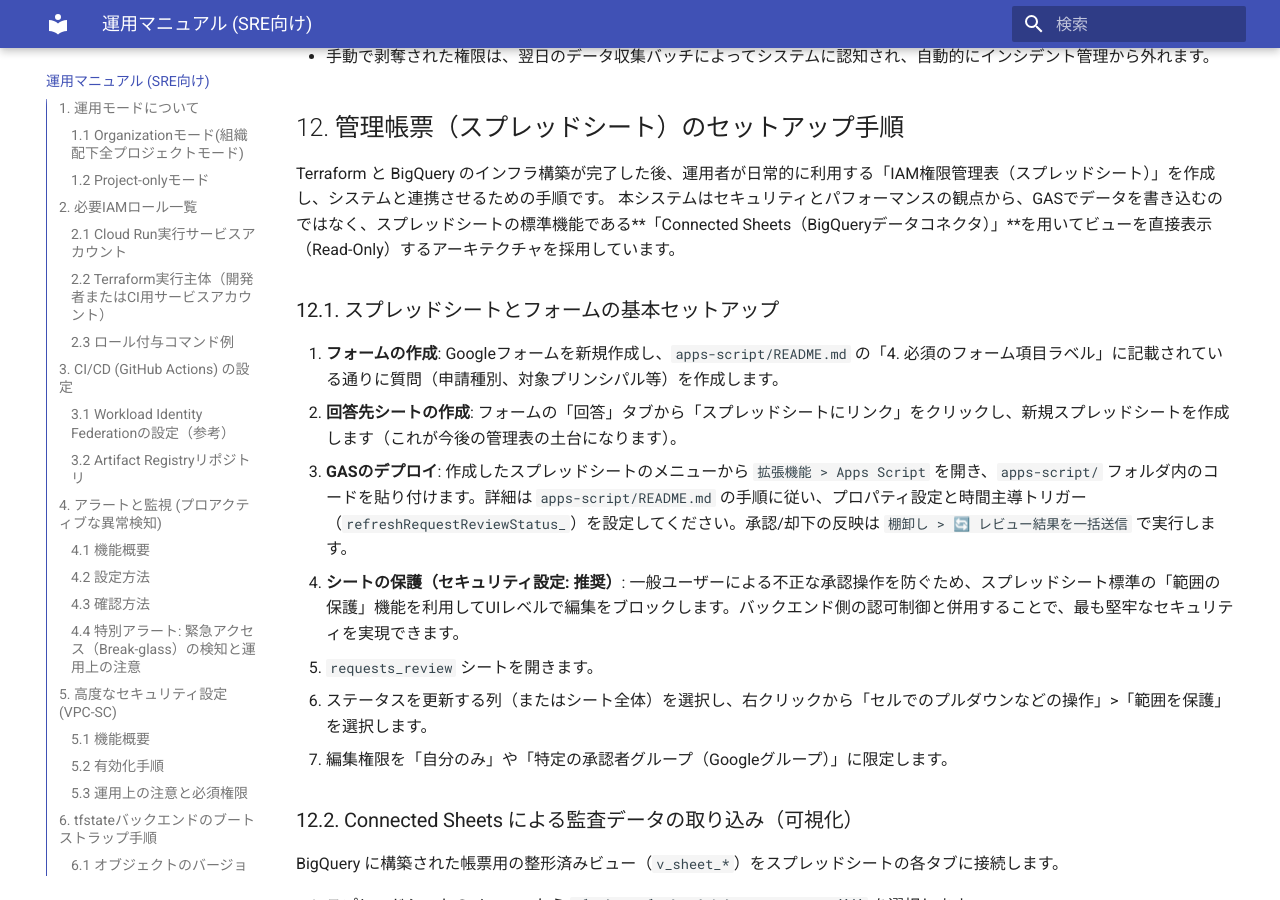
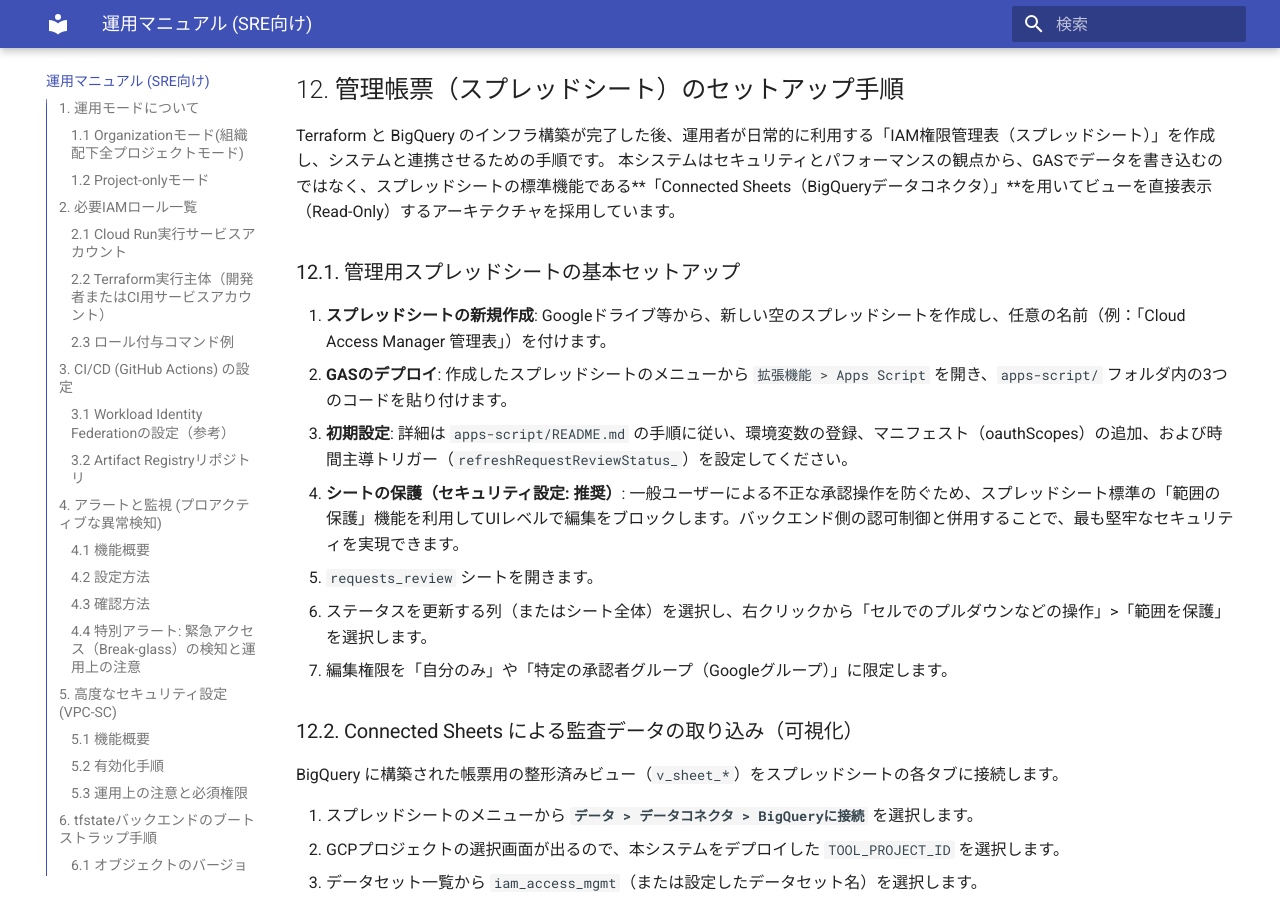
Before and after one commit to ea-Mitsuoka/cloud-access-manager, an MkDocs documentation site: the page built from docs/operations-runbook.md, in a window 1280 px wide and 900 px high, scrolled down 12445 px. Built offline with MkDocs 1.6.1 and Material for MkDocs 9.7.7, drawn with Linux system fonts in a browser that asks for light colours; some of the changed text lies outside the part shown.

Commit message:
docs: fix outdated descriptions in documentation

```diff
--- a/docs/operations-runbook.md
+++ b/docs/operations-runbook.md
@@ -497,11 +495,11 @@
 Terraform と BigQuery のインフラ構築が完了した後、運用者が日常的に利用する「IAM権限管理表（スプレッドシート）」を作成し、システムと連携させるための手順です。
 本システムはセキュリティとパフォーマンスの観点から、GASでデータを書き込むのではなく、スプレッドシートの標準機能である\*\*「Connected Sheets（BigQueryデータコネクタ）」\*\*を用いてビューを直接表示（Read-Only）するアーキテクチャを採用しています。
 
-### 12.1. スプレッドシートとフォームの基本セットアップ
+### 12.1. 管理用スプレッドシートの基本セットアップ
 
-1. **フォームの作成**: Googleフォームを新規作成し、`apps-script/README.md` の「4. 必須のフォーム項目ラベル」に記載されている通りに質問（申請種別、対象プリンシパル等）を作成します。
-1. **回答先シートの作成**: フォームの「回答」タブから「スプレッドシートにリンク」をクリックし、新規スプレッドシートを作成します（これが今後の管理表の土台になります）。
-1. **GASのデプロイ**: 作成したスプレッドシートのメニューから `拡張機能 > Apps Script` を開き、`apps-script/` フォルダ内のコードを貼り付けます。詳細は `apps-script/README.md` の手順に従い、プロパティ設定と時間主導トリガー（`refreshRequestReviewStatus_`）を設定してください。承認/却下の反映は `棚卸し > 🔄 レビュー結果を一括送信` で実行します。
+1. **スプレッドシートの新規作成**: Googleドライブ等から、新しい空のスプレッドシートを作成し、任意の名前（例：「Cloud Access Manager 管理表」）を付けます。
+1. **GASのデプロイ**: 作成したスプレッドシートのメニューから `拡張機能 > Apps Script` を開き、`apps-script/` フォルダ内の3つのコードを貼り付けます。
+1. **初期設定**: 詳細は `apps-script/README.md` の手順に従い、環境変数の登録、マニフェスト（oauthScopes）の追加、および時間主導トリガー（`refreshRequestReviewStatus_`）を設定してください。
 1. **シートの保護（セキュリティ設定: 推奨）**:
    一般ユーザーによる不正な承認操作を防ぐため、スプレッドシート標準の「範囲の保護」機能を利用してUIレベルで編集をブロックします。バックエンド側の認可制御と併用することで、最も堅牢なセキュリティを実現できます。
    - `requests_review` シートを開きます。
--- a/docs/requirements.md
+++ b/docs/requirements.md
@@ -5,12 +5,12 @@
 ## 1. 目的
 
 - IAM付与申請から承認・実行・棚卸しまでを一気通貫で管理する。
-- 最小構成は `Googleフォーム + Google Apps Script + Cloud Run + BigQuery` とする。
+- 最小構成は `SaaSポータル(GAS Webアプリ) + Cloud Run + BigQuery` とする。
 - インフラ構築は Terraform を必須とする。
 
 ## 2. 対象範囲
 
-- 申請受付（Googleフォーム）
+- 申請受付およびAI事前検証（SaaSポータル/Webアプリ）
 - 承認管理（スプレッドシート）
 - IAM変更実行（Cloud Run経由のIAM API）
 - 管理表生成（最新状態 + 申請/承認履歴）
@@ -21,12 +21,16 @@
 ### 3.1. 申請登録
 
 - 必須項目未入力は受付不可とする。
-- `request_id` は一意採番する。
+- 申請時にAI（Gemini）によるロール名のタイポ検知と最小権限のサジェストをリアルタイムで行う。
+- 複数の権限申請を「リクエスト明細」として束ねて一括送信（バルク申請）可能とする。
+- 申請ごとに `request_id` を一意採番し、一括申請の場合は `request_group_id` で束ねる。
 
 ### 3.2. 承認フロー
 
 - 初期ステータスは `PENDING` とする。
 - 承認者のみ `APPROVED/REJECTED` を更新可能とする。
+- スプレッドシートのカスタムメニューから、複数の申請を一括で承認・却下（バルクステータス更新）可能とする。
+- 却下時は理由の入力を必須とし、申請者へ再申請用URLを添えてメール通知する。
 
 ### 3.3. IAM実行
 
```
Also changed, not shown: other parts of docs/operations-runbook.md (+4 -6 lines), apps-script/README.md (+4 -5 lines).
